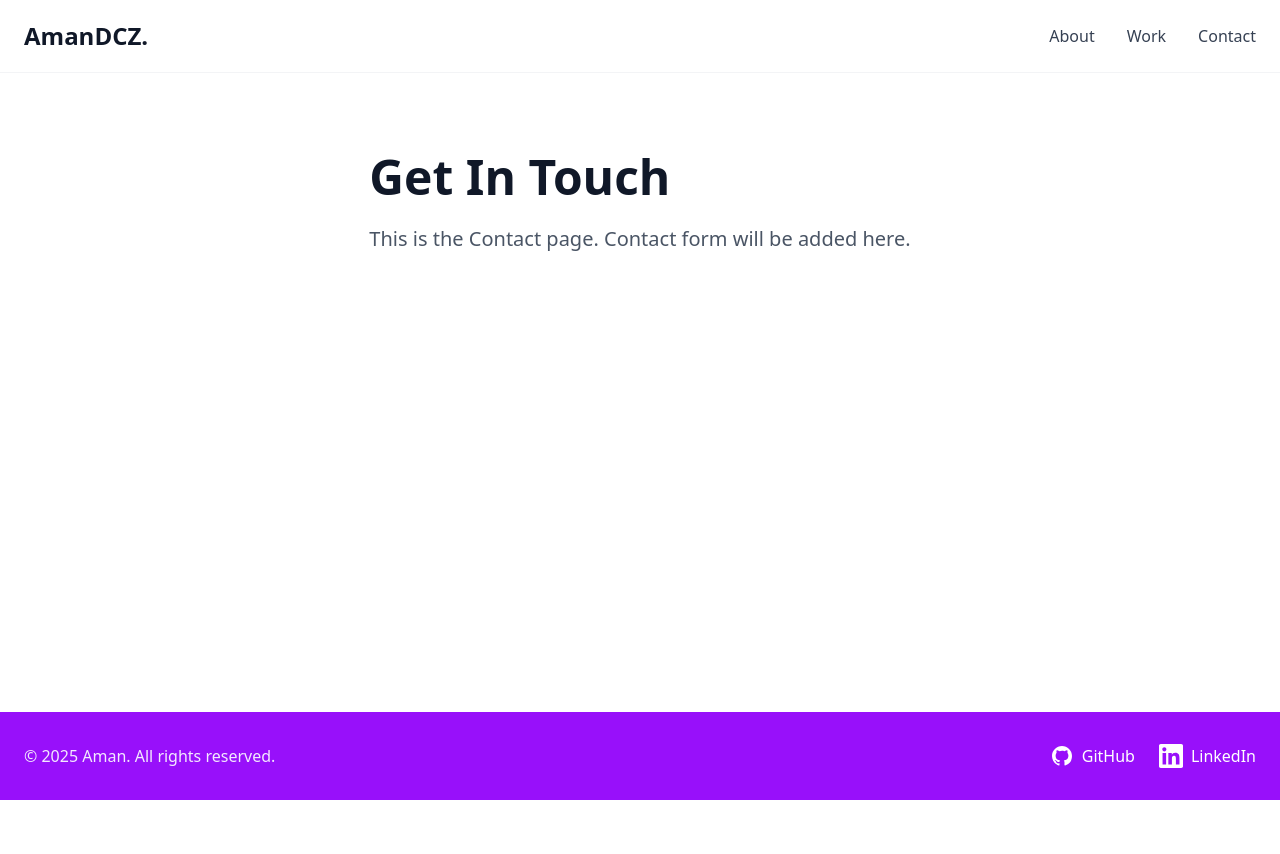
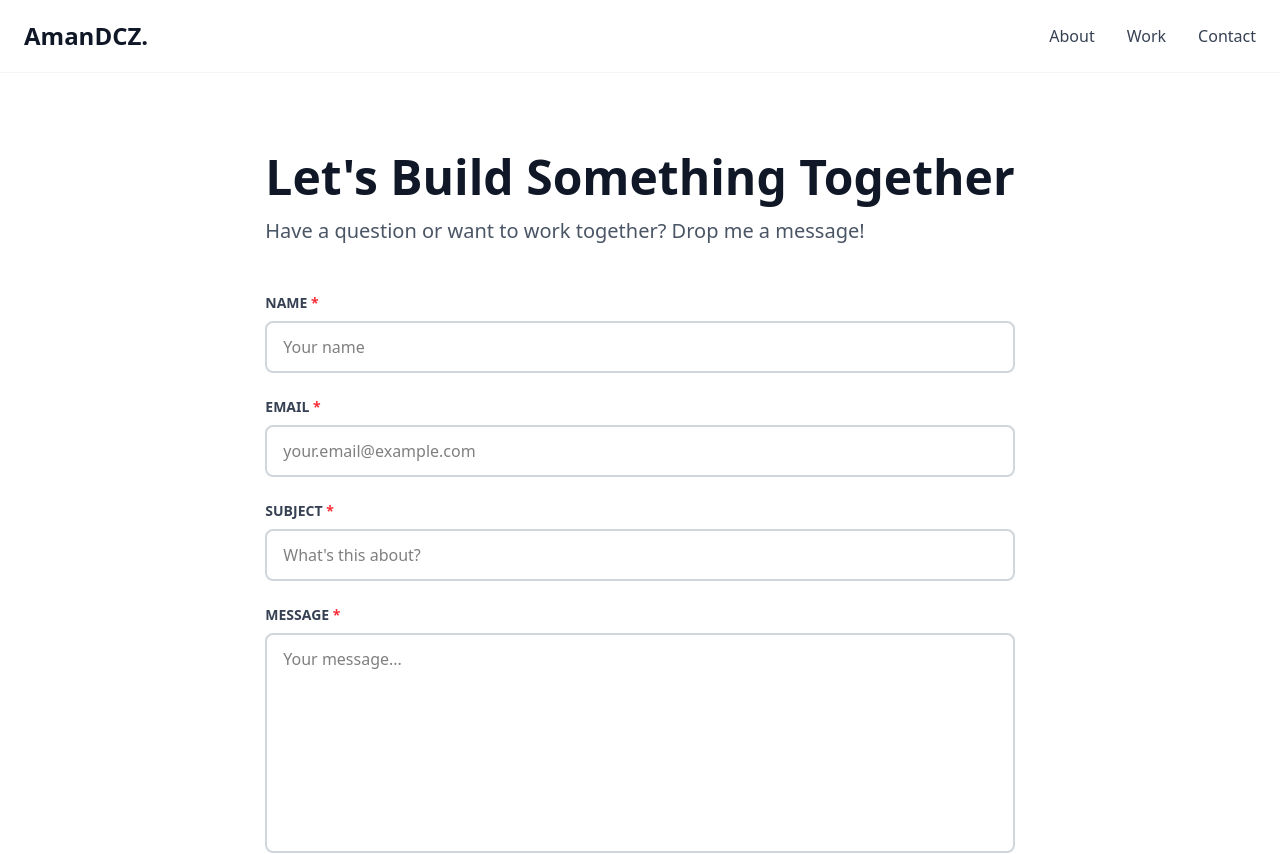
Before and after one commit to Aman-11381/portfolio-website, a React (Vite) app: page /contact in a window 1280 px wide. Shown: the top 854 px of the page. Before the commit the page ends 800 px from the top, so only its background shows below. Built offline with nearby package versions, Linux system fonts and the light colour scheme.

Commit message:
Revamp Contact page: enhance layout, add form fields with labels, and improve user interaction

```diff
--- a/src/pages/Contact.tsx
+++ b/src/pages/Contact.tsx
@@ -5,11 +5,101 @@ function Contact() {
   return (
     <div className="min-h-screen bg-white flex flex-col">
       <Navigation />
-      <main className="max-w-7xl mx-auto px-6 py-20 flex-grow">
-        <h1 className="text-5xl font-bold text-gray-900 mb-6">Get In Touch</h1>
-        <p className="text-xl text-gray-600">
-          This is the Contact page. Contact form will be added here.
-        </p>
+      <main className="max-w-4xl mx-auto px-6 py-20 flex-grow">
+        {/* Page heading */}
+        <div className="mb-12">
+          <h1 className="text-5xl font-bold text-gray-900 mb-4">
+            Let's Build Something Together
+          </h1>
+          <p className="text-xl text-gray-600">
+            Have a question or want to work together? Drop me a message!
+          </p>
+        </div>
+
+        {/* Contact form */}
+        <form className="space-y-6">
+          {/* Name field */}
+          <div>
+            <label
+              htmlFor="name"
+              className="block text-sm font-semibold text-gray-700 mb-2"
+            >
+              NAME <span className="text-red-500">*</span>
+            </label>
+            <input
+              type="text"
+              id="name"
+              name="name"
+              required
+              className="w-full px-4 py-3 border-2 border-gray-300 rounded-lg focus:border-purple-600 focus:outline-none transition-colors"
+              placeholder="Your name"
+            />
+          </div>
+
+          {/* Email field */}
+          <div>
+            <label
+              htmlFor="email"
+              className="block text-sm font-semibold text-gray-700 mb-2"
+            >
+              EMAIL <span className="text-red-500">*</span>
+            </label>
+            <input
+              type="email"
+              id="email"
+              name="email"
+              required
+              className="w-full px-4 py-3 border-2 border-gray-300 rounded-lg focus:border-purple-600 focus:outline-none transition-colors"
+              placeholder="your.email@example.com"
+            />
+          </div>
+
+          {/* Subject field */}
+          <div>
+            <label
+              htmlFor="subject"
+              className="block text-sm font-semibold text-gray-700 mb-2"
+            >
+              SUBJECT <span className="text-red-500">*</span>
+            </label>
+            <input
+              type="text"
+              id="subject"
+              name="subject"
+              required
+              className="w-full px-4 py-3 border-2 border-gray-300 rounded-lg focus:border-purple-600 focus:outline-none transition-colors"
+              placeholder="What's this about?"
+            />
+          </div>
+
+          {/* Message field */}
+          <div>
+            <label
+              htmlFor="message"
+              className="block text-sm font-semibold text-gray-700 mb-2"
+            >
+              MESSAGE <span className="text-red-500">*</span>
+            </label>
+            <textarea
+              id="message"
+              name="message"
+              required
+              rows={8}
+              className="w-full px-4 py-3 border-2 border-gray-300 rounded-lg focus:border-purple-600 focus:outline-none transition-colors resize-none"
+              placeholder="Your message..."
+            />
+          </div>
+
+          {/* Submit button */}
+          <div>
+            <button
+              type="submit"
+              className="px-8 py-4 bg-purple-600 text-white font-bold text-lg rounded-lg hover:bg-purple-700 transition-colors shadow-lg hover:shadow-xl"
+            >
+              SEND IT
+            </button>
+          </div>
+        </form>
       </main>
       <Footer />
     </div>
```
